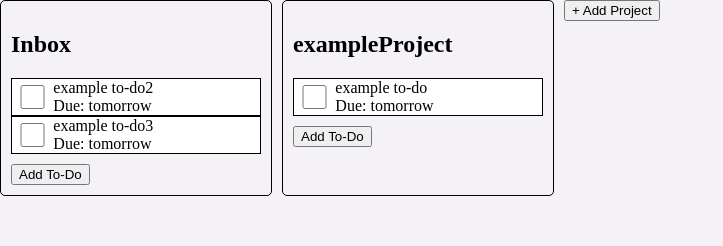
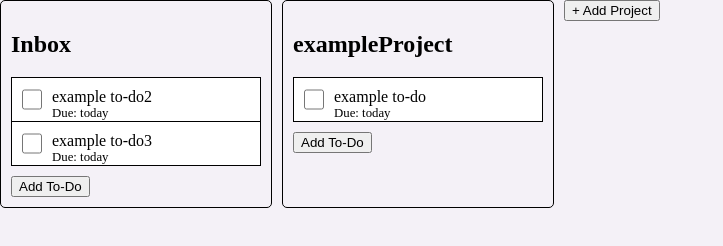
Before and after one commit to MikeCodesSomething/to-do-list, a website built with webpack: page src/indexTemplate.ejs in a window 1280 px wide. Shown: the whole page, without its empty margins (0-723 px from the left). Built offline with nearby package versions, Linux system fonts and the light colour scheme.

Commit message:
Add smart formatting for due dates with datefns Fix 'double border' issue for to-do cards in styles Fix small checkbox issue for tasks without due dates

```diff
--- a/src/displayController.js
+++ b/src/displayController.js
@@ -1,5 +1,7 @@
 import { projectList, createProject } from "./project.js";
 import { toDoList } from "./index.js";
+import { intlFormatDistance, startOfDay } from 'date-fns'
+
 
 export function render() {
 
@@ -55,7 +57,16 @@ export function render() {
         toDoTitle.textContent = toDo.title;
 
         let toDoDueDate = createElementInDOM('div', toDoCard, 'to-do-due-date');
-        toDoDueDate.textContent = toDo.dueDate === ""? "" :`Due: ${toDo.dueDate}`;
+        console.log(toDo.dueDate);
+        if(toDo.dueDate !== "") {
+            let dueDateFormatted = ''
+            //If due date is today display 'today'
+            if(startOfDay(toDo.dueDate) - startOfDay(new Date()) === 0) dueDateFormatted = 'today';
+            //Else we return the distance
+            else dueDateFormatted =  intlFormatDistance(startOfDay(toDo.dueDate), startOfDay(new Date()), { addSuffix: true });
+            toDoDueDate.textContent = `Due: ${dueDateFormatted}`
+        }
+
     }
 
 
--- a/src/index.js
+++ b/src/index.js
@@ -1,11 +1,9 @@
-import { formatDistance, subDays } from 'date-fns'
 import css from "./style.css";
 import { projectList, project, createProject } from "./project.js"
 import { initOverlay, render, createElementInDOM } from "./displayController.js";
 
 
 // To-dolistception:
-// Add a way to complete tasks and display due date by default
 // Add a way to view more details of the task
 // Implement localStorage https://developer.mozilla.org/en-US/docs/Web/API/Web_Storage_API/Using_the_Web_Storage_API
 // Update to-do items from UI
@@ -25,7 +23,8 @@ const toDo = {
         //Initialise properties
         this.title = title;
         this.description = description;
-        this.dueDate = dueDate;
+        //store "" if no date provided, else store the date
+        dueDate === "" ? this.dueDate = "" : this.dueDate = new Date(dueDate);
         this.priority = priority;
         this.notes = notes;
         this.completed = false
@@ -82,18 +81,18 @@ const exampleProject = createProject('exampleProject');
 
 //Create an example todo
 const exampleToDo = Object.create(toDo);
-exampleToDo.init('example to-do', 'desc', 'tomorrow', 'high', "here's some notes");
+exampleToDo.init('example to-do', 'desc', new Date(), 'high', "here's some notes");
 
 //Link example toDo to example project
 exampleProject.linkToDo(exampleToDo);
 
 //Create a second example todo (unlinked)
 const exampleToDo2 = Object.create(toDo);
-exampleToDo2.init('example to-do2', 'desc', 'tomorrow', 'med', "here's some notes");
+exampleToDo2.init('example to-do2', 'desc', new Date(), 'med', "here's some notes");
 
 //Create a third example todo (unlinked)
 const exampleToDo3 = Object.create(toDo);
-exampleToDo3.init('example to-do3', 'desc', 'tomorrow', 'med', "here's some notes");
+exampleToDo3.init('example to-do3', 'desc', new Date(), 'med', "here's some notes");
 
 
 
--- a/src/style.css
+++ b/src/style.css
@@ -12,7 +12,7 @@ body {
 
 #content-container {
     display: flex;
-    gap: 10px
+    gap: 10px;
 }
 
 .project-container {
@@ -40,16 +40,20 @@ body {
 /* To-Do styles */
 
 .to-do-card {
-    min-height: 30px;
+    min-height: 40px;
     border: 1px solid black;
     background-color: white;
     display: grid;
-    grid-template-columns: 1fr 5fr;
+    grid-template-columns: 40px 1fr;
+    grid-template-rows: 10px 1fr 15px;
+    /* Little negative margin to stop the overlapping borders looking weird */
+    margin-top: -1px;
 }
 
 .to-do-card.completed {
     text-decoration:line-through;
 }
+
 
 .to-do-card:last-of-type {
     margin-bottom: 10px;
@@ -57,12 +61,20 @@ body {
 
 .to-do-checkbox {
     grid-row: 1 / 999;
-    margin: 6px;
+    width: 20px;
+    margin: 10px;
     /* align-self: center; */
+}
+
+.to-do-title {
+    grid-row: 2;
+    max-width: 20ch;
 }
 
 .to-do-due-date {
     grid-column: 2;
+    grid-row: 3;
+    font-size: 0.8rem;
 }
 
 /* Overlay and form styles */
```
